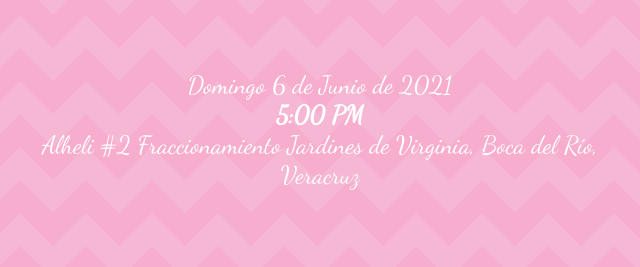
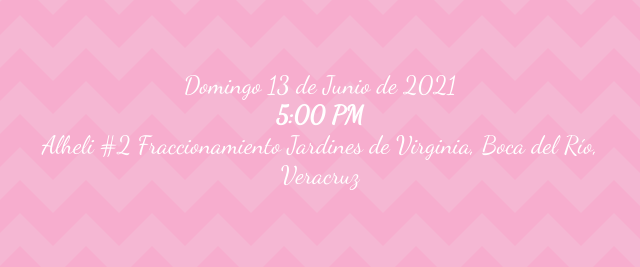
Before and after one commit to AlexLMCode/mia-fernanda-invitacion, a plain HTML site: page index.html in a window 1280 px wide. Shown: the part 711-978 px from the top of the page, 640-1280 px from the left. Drawn offline with nearby package versions, Linux system fonts and the light colour scheme.

Commit message:
Date changed

```diff
--- a/index.html
+++ b/index.html
@@ -31,7 +31,7 @@
                 <p>En compañía de sus padres Harumi y Mariano</p>
             </div>
             <div class="baby-place">
-                <p>Domingo 6 de Junio de 2021</p>
+                <p>Domingo 13 de Junio de 2021</p>
                 <b>5:00 PM</b>
                 <p>Alheli #2 Fraccionamiento Jardines de Virginia, Boca del Río, Veracruz</p>
             </div>
```
